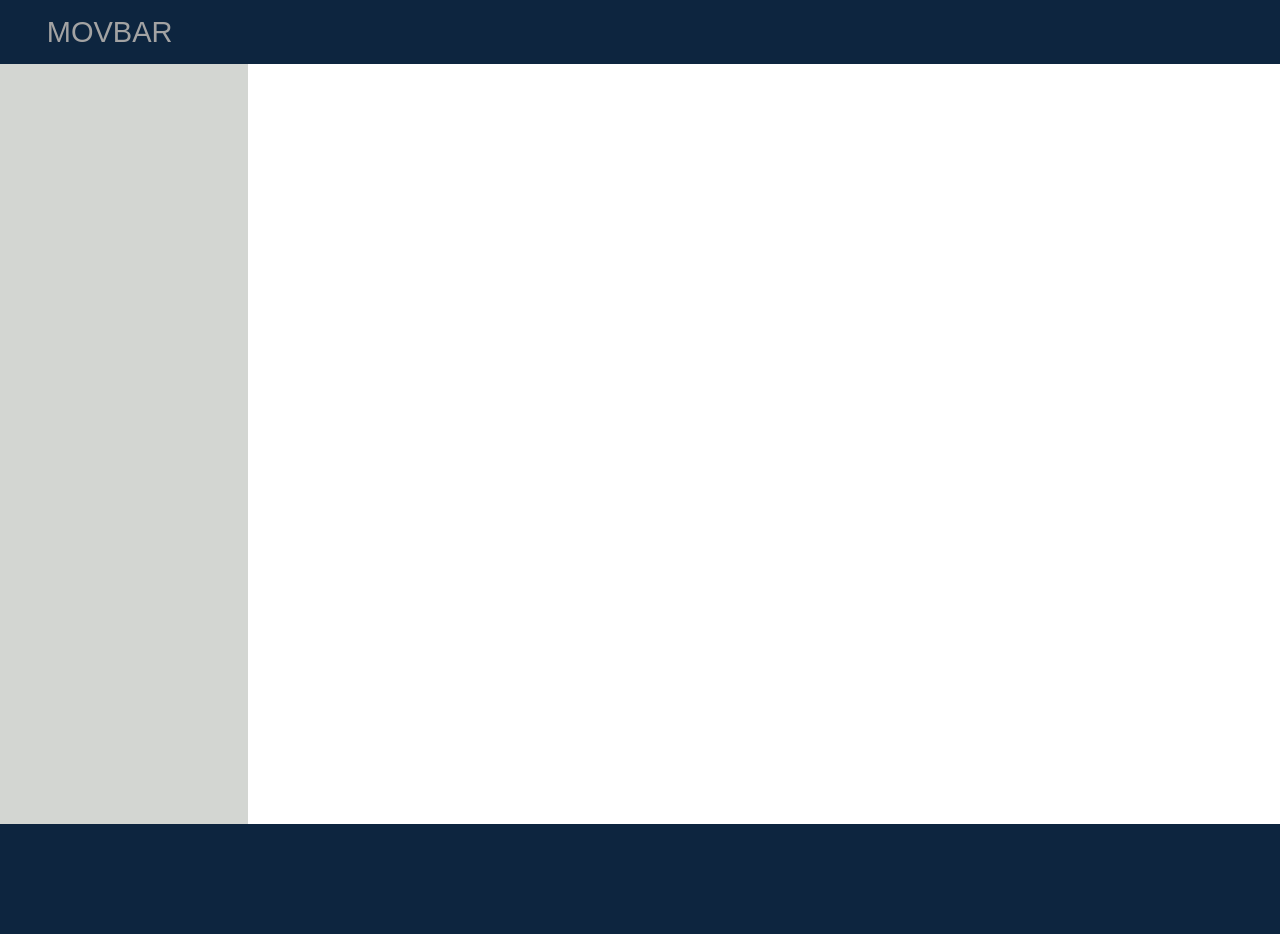
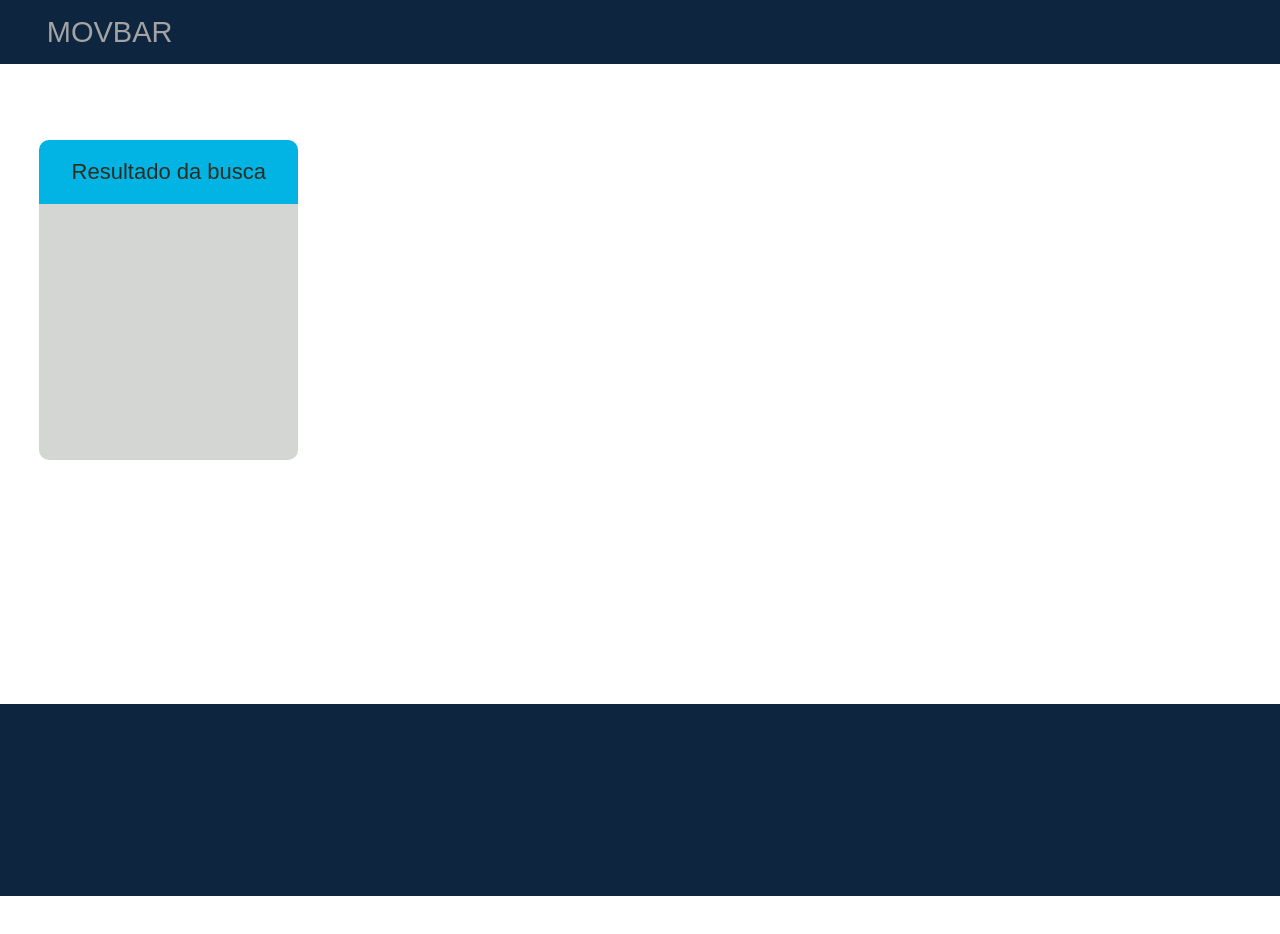
Before and after one commit to ludrianowashington/movdb, a Next.js app: page / in a window 1280 px wide. Shown: the top 934 px of the page. After the commit the page ends 896 px from the top, so only its background shows below. Built offline with nearby package versions, Linux system fonts and the light colour scheme.

Commit message:
Alteração da Sidebar

```diff
--- a/src/components/layoutComponents/Sidebar/index.js
+++ b/src/components/layoutComponents/Sidebar/index.js
@@ -2,18 +2,66 @@ import styled from "styled-components";
 
 // Styling component
 const Container = styled.div`
-  width: 24%;
-  height: 95vh;
-  background-color: ${({ theme }) => theme.colors.background};
+  width: 25rem;
+  min-height: 80vh;
+
+  padding: 2.2%;
+
+  /* background-color: ${({ theme }) => theme.colors.background}; */
+`
+const SideContainer = styled.ul`
+  width: 100%;
+  height: 20rem;
+
+  margin-top: 3rem;
+  margin-left: .7rem;
+
+  border-radius: 10px;
+
+  background-color: ${({theme}) => theme.colors.background};
+
+`
+const ItemListHead = styled.div`
+  width: 100%;
+
+  display: flex;
+  justify-content: center;
+
+  border-top-left-radius: 10px;
+  border-top-right-radius: 10px;
+
+  padding: 19px 15px;
+
+  background-color: ${({theme}) => theme.colors.secondary};
+`
+
+const ItemList = styled.li`
+  display: flex;
+  justify-content: center;
+
+  padding: 10px 15px;
+`
+
+
+const Text = styled.span`
+  font-family: sans-serif;
+  font-size: 22px;
+  color: ${({theme}) => theme.colors.textLight}
 `
 
 // Function Main
-
 export default function SideBar() {
   return(
     <>
       <Container>
+        <SideContainer>
+          <ItemListHead>
+            <Text>Resultado da busca</Text>
+          </ItemListHead>
+          <ItemList>
 
+          </ItemList>
+        </SideContainer>
       </Container>
     </>
   )
```
Also changed, not shown: src/components/Items/Link/index.js (added, +18 -0 lines).
